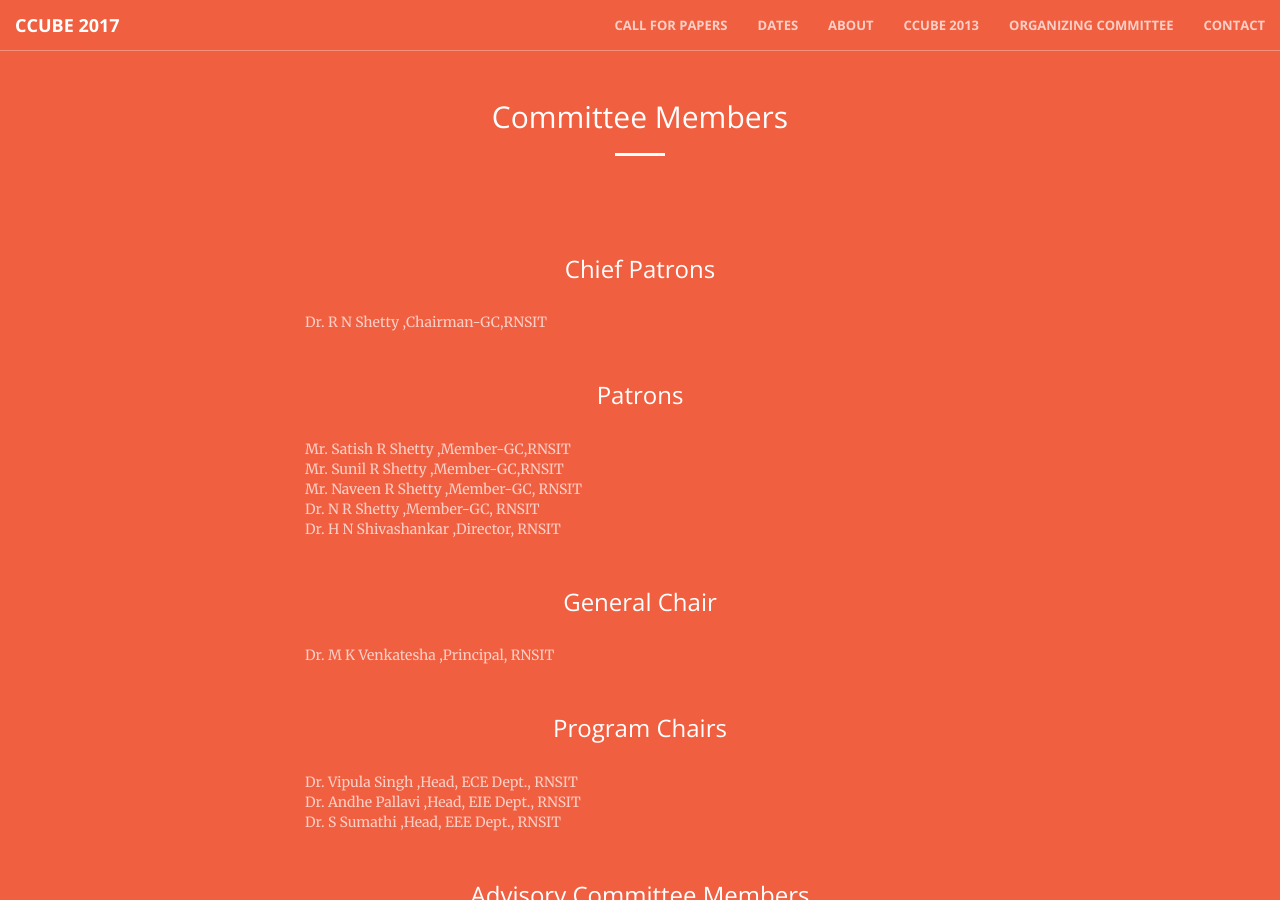
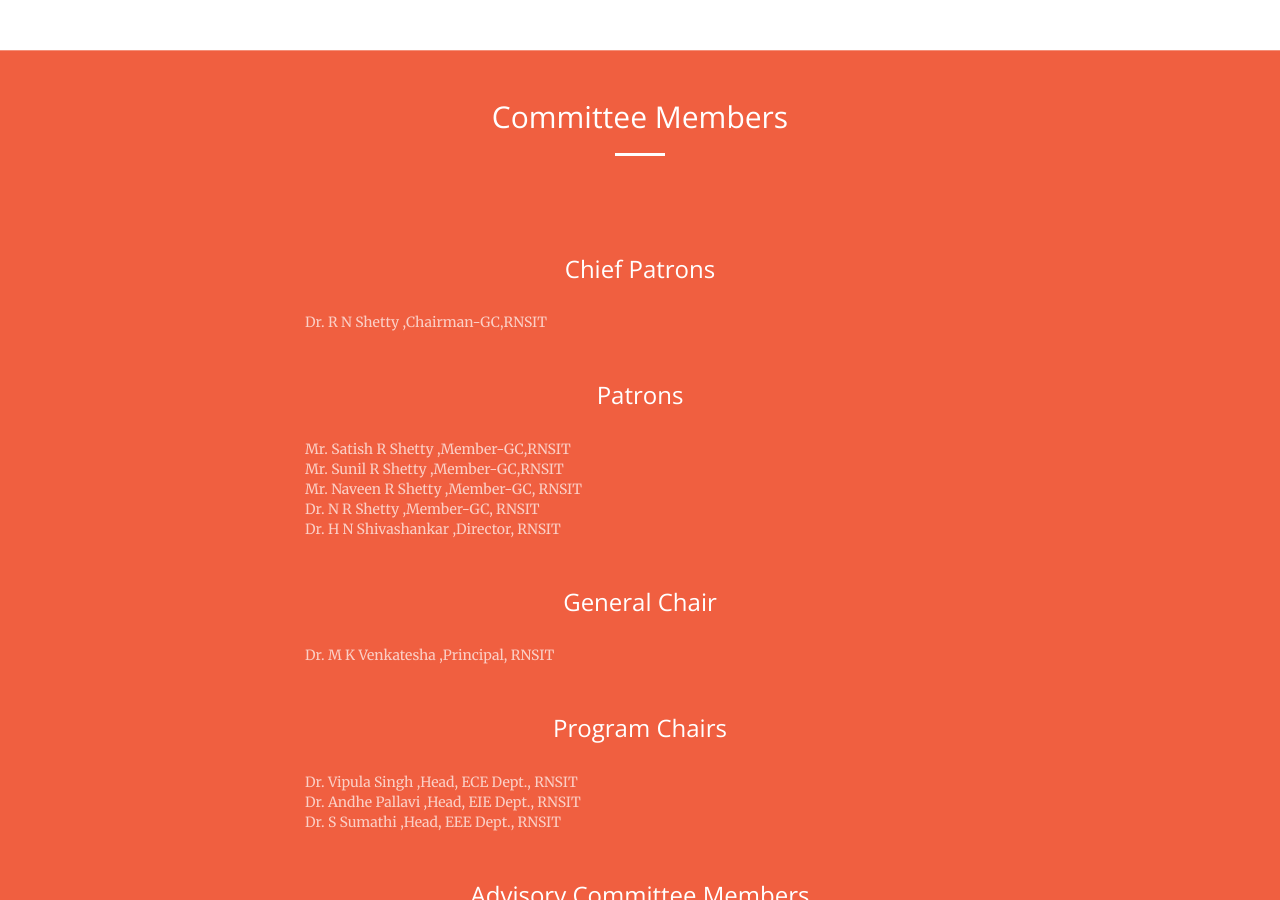
Before and after one commit to YoguBellad/ccube2017, a Jekyll site: the page built from committee.html, in a window 1280 px wide and 900 px high. Built offline with Jekyll 4.4.1, drawn with Linux system fonts in a browser that asks for light colours.

Commit message:
nav on com white

```diff
--- a/_includes/nav2.html
+++ b/_includes/nav2.html
@@ -1,5 +1,5 @@
 <nav id="mainNav" class="navbar navbar-default navbar-fixed-top">
-    <div class="container-fluid">
+    <div class="container-fluid" style="background-color: white ">
         <!-- Brand and toggle get grouped for better mobile display -->
         <div class="navbar-header">
             <button type="button" class="navbar-toggle collapsed" data-toggle="collapse" data-target="#bs-example-navbar-collapse-1">
@@ -9,18 +9,18 @@
                 <span class="icon-bar"></span>
                 <span class="icon-bar"></span>
             </button>
-            <a class="navbar-brand page-scroll" href="/index#page-top">CCUBE 2017 </a>
+            <a class="navbar-brand page-scroll" href="index/#page-top">CCUBE 2017 </a>
         </div>
 
         <!-- Collect the nav links, forms, and other content for toggling -->
-        <div class="collapse navbar-collapse" id="bs-example-navbar-collapse-1">
+        <div class="collapse navbar-collapse" id="bs-example-navbar-collapse-1" >
             <ul class="nav navbar-nav navbar-right">
-                <li><a class="page-scroll" href="/index#callforpapers">Call for Papers</a></li>
-                <li><a class="page-scroll" href="/index#dates">Dates</a></li>
-                <li><a class="page-scroll" href="/index#about">About</a></li>
-                <li><a class="page-scroll" href="About_c313">Ccube 2013</a></li>
+                <li><a class="page-scroll" href="index/#callforpapers">Call for Papers</a></li>
+                <li><a class="page-scroll" href="index/#dates">Dates</a></li>
+                <li><a class="page-scroll" href="index/#about">About</a></li>
+                <li><a class="page-scroll" href="index/About_c313">Ccube 2013</a></li>
                 <li><a class="page-scroll" href="committee">Organizing Committee</a></li>
-                <li><a class="page-scroll" href="/index#contact">Contact</a></li>
+                <li><a class="page-scroll" href="index/#contact">Contact</a></li>
             </ul>
         </div>
         <!-- /.navbar-collapse -->
```
